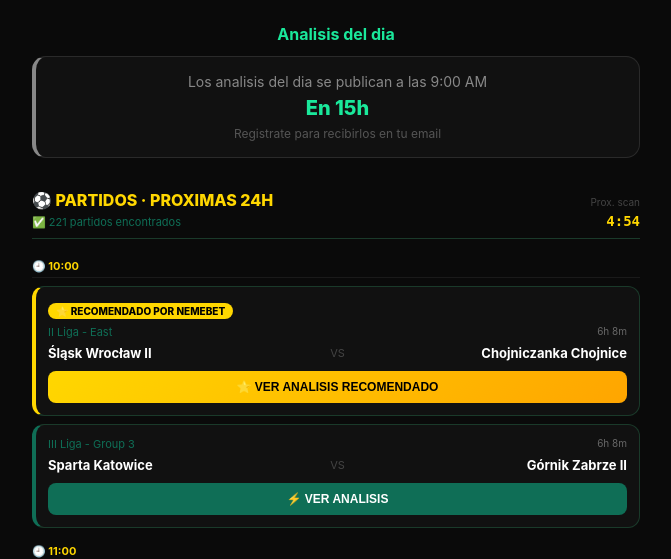
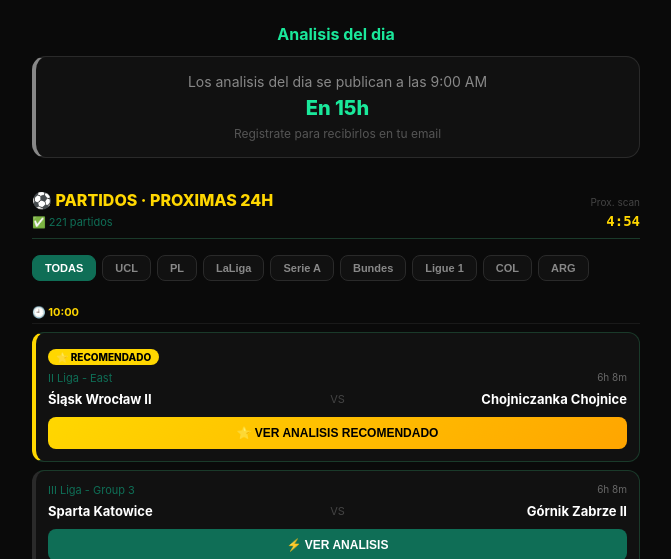
Before and after one commit to nemebet/neme-bet, a Flask app: page / in a window 1280 px wide. Shown: the part 571-1130 px from the top of the page, without its empty margins (304-975 px from the left). Run offline with Flask 3, Linux system fonts and the light colour scheme.

Commit message:
Pagination + league filters + personalized welcome
PAGINATION:
- Shows first 20 matches (was 221 all at once)
- "VER MAS PARTIDOS (X restantes)" button loads 20 more
- Top leagues prioritized: Champions, Premier, La Liga, etc.

FILTERS:
- Horizontal scrollable filter bar: TODAS, UCL, PL, LaLiga,
  Serie A, Bundesliga, Ligue 1, COL, ARG
- Active filter highlighted in green
- Filters work client-side on cached data (fast)

WELCOME MESSAGES:
- Admin: "Bienvenido Oscar — Panel de administracion"
- VIP: "Bienvenido [nombre] — Tus analisis VIP estan listos"
- Pro: "Bienvenido [nombre] — X analisis Pro disponibles hoy"
- Basico: "Bienvenido [nombre] — X analisis disponibles (max 3)"
- Free: "Bienvenido [nombre] — Tienes 1 analisis Pro gratuito"

Co-Authored-By: Claude Opus 4.6 (1M context) <noreply@anthropic.com>

```diff
--- a/templates/landing.html
+++ b/templates/landing.html
@@ -175,6 +175,20 @@
                 <span id="proxima-actualizacion" style="color:#FFD700;font-size:14px;font-weight:700;font-family:monospace">5:00</span>
             </div>
         </div>
+        <!-- League filters -->
+        <div id="filtrosLiga" style="display:flex;gap:6px;overflow-x:auto;padding:4px 0;margin-bottom:12px;-webkit-overflow-scrolling:touch">
+            <button class="fl active" onclick="filtrarLiga('todas',this)">TODAS</button>
+            <button class="fl" onclick="filtrarLiga('champions',this)">UCL</button>
+            <button class="fl" onclick="filtrarLiga('premier',this)">PL</button>
+            <button class="fl" onclick="filtrarLiga('liga',this)">LaLiga</button>
+            <button class="fl" onclick="filtrarLiga('serie a',this)">Serie A</button>
+            <button class="fl" onclick="filtrarLiga('bundesliga',this)">Bundes</button>
+            <button class="fl" onclick="filtrarLiga('ligue 1',this)">Ligue 1</button>
+            <button class="fl" onclick="filtrarLiga('colombia',this)">COL</button>
+            <button class="fl" onclick="filtrarLiga('argentin',this)">ARG</button>
+        </div>
+        <style>.fl{flex-shrink:0;padding:6px 12px;background:#111;border:1px solid #2A2A2A;border-radius:8px;color:#888;font-size:11px;font-weight:600;cursor:pointer;white-space:nowrap}.fl.active{background:#0F6E56;color:#fff;border-color:#0F6E56}</style>
+
         <div id="listaPartidos">
             <div class="skel-card"></div>
             <div class="skel-card"></div>
@@ -315,47 +329,74 @@ setInterval(updateCountdown,1000);updateCountdown();
 const vc=document.getElementById('viewerCount');
 if(vc) setInterval(()=>{vc.textContent=Math.floor(Math.random()*16)+8;},30000);
 
-// ═══ SCANNER AUTOMATICO CADA 5 MINUTOS ═══
+// ═══ SCANNER + PAGINATION + FILTERS ═══
 let scanSecs=300;
+let allPartidos=[];
+let filtroActual='todas';
+let paginaActual=0;
+const POR_PAGINA=20;
+const TOP_LEAGUES=['champions','premier','primera division','serie a','bundesliga','ligue 1','betplay','liga profesional','copa libertadores'];
+
+function esTopLeague(comp){
+    const c=(comp||'').toLowerCase();
+    return TOP_LEAGUES.some(t=>c.includes(t));
+}
 
 function ejecutarScan(){
     const st=document.getElementById('scanner-status');
     if(st){st.innerHTML='&#128260; ESCANEANDO...';st.style.color='#FFD700';}
-
     fetch('/api/partidos-hoy?horas=24').then(r=>r.json()).then(data=>{
-        renderPartidos(data.partidos||[],data.rango_horas||24);
-        if(st){st.innerHTML=`&#9989; ${data.total||0} partidos encontrados`;st.style.color='#0F6E56';}
+        // Sort: top leagues first, then by time
+        allPartidos=(data.partidos||[]).sort((a,b)=>{
+            const at=esTopLeague(a.competition)?0:1;
+            const bt=esTopLeague(b.competition)?0:1;
+            if(at!==bt)return at-bt;
+            return (a.mins_until||0)-(b.mins_until||0);
+        });
+        paginaActual=0;
+        renderPartidos();
+        if(st){st.innerHTML=`&#9989; ${data.total||0} partidos`;st.style.color='#0F6E56';}
         scanSecs=300;
     }).catch(()=>{
-        if(st){st.innerHTML='&#9888; Error al escanear';st.style.color='#ff4444';}
+        if(st){st.innerHTML='&#9888; Error';st.style.color='#ff4444';}
     });
 }
 
-function renderPartidos(partidos,rango){
+function filtrarLiga(filtro,btn){
+    filtroActual=filtro;paginaActual=0;
+    document.querySelectorAll('.fl').forEach(b=>b.classList.remove('active'));
+    if(btn)btn.classList.add('active');
+    renderPartidos();
+}
+
+function getFiltered(){
+    if(filtroActual==='todas')return allPartidos;
+    return allPartidos.filter(p=>(p.competition||'').toLowerCase().includes(filtroActual));
+}
+
+function renderPartidos(){
     const c=document.getElementById('listaPartidos');
-    if(!partidos.length){
-        c.innerHTML='<div style="text-align:center;padding:30px;color:#666"><div style="font-size:40px">&#9917;</div><p style="color:#fff;font-weight:600">SIN PARTIDOS EN LAS PROXIMAS '+rango+'H</p><p style="font-size:12px">El scanner actualizara automaticamente</p></div>';
+    const filtered=getFiltered();
+    if(!filtered.length){
+        c.innerHTML='<div style="text-align:center;padding:30px;color:#666"><div style="font-size:40px">&#9917;</div><p style="color:#fff;font-weight:600">SIN PARTIDOS</p><p style="font-size:12px">El scanner actualizara en unos minutos</p></div>';
         return;
     }
-
+    const visible=filtered.slice(0,(paginaActual+1)*POR_PAGINA);
+    const remaining=filtered.length-visible.length;
     // Group by hour
     const byHour={};
-    partidos.forEach(p=>{
-        const h=p.hora||'--:--';
-        if(!byHour[h])byHour[h]=[];
-        byHour[h].push(p);
-    });
+    visible.forEach(p=>{const h=p.hora||'--:--';if(!byHour[h])byHour[h]=[];byHour[h].push(p);});
 
     let html='';
     Object.keys(byHour).sort().forEach(hora=>{
         html+=`<div style="color:#FFD700;font-size:11px;font-weight:700;padding:8px 0 4px;border-bottom:1px solid #1a1a1a;margin-bottom:8px">&#128344; ${hora}</div>`;
         byHour[hora].forEach(m=>{
-            const isRec=m.recommended||false;
-            const bc=isRec?'#FFD700':'#0F6E56';
+            const isRec=m.recommended||false;const isTop=esTopLeague(m.competition);
+            const bc=isRec?'#FFD700':isTop?'#0F6E56':'#2A2A2A';
             const bg=isRec?'linear-gradient(135deg,#FFD700,#FFA500)':'#0F6E56';
             const tc=isRec?'#000':'#fff';
-            const badge=isRec?'<div style="background:#FFD700;color:#000;font-size:10px;font-weight:800;padding:2px 8px;border-radius:10px;display:inline-block;margin-bottom:6px">&#11088; RECOMENDADO POR NEMEBET</div>':'';
-            const h=m.home||'';const a=m.away||'';
+            const badge=isRec?'<div style="background:#FFD700;color:#000;font-size:10px;font-weight:800;padding:2px 8px;border-radius:10px;display:inline-block;margin-bottom:6px">&#11088; RECOMENDADO</div>':'';
+            const h=m.home||'',a=m.away||'';
             html+=`<div style="background:#111;border:1px solid #1a3a2a;border-left:4px solid ${bc};border-radius:12px;padding:12px;margin-bottom:8px">
                 ${badge}
                 <div style="display:flex;justify-content:space-between;margin-bottom:6px">
@@ -371,18 +412,21 @@ function renderPartidos(partidos,rango){
             </div>`;
         });
     });
+    if(remaining>0){
+        html+=`<button onclick="paginaActual++;renderPartidos()" style="width:100%;padding:12px;background:#111;border:1px solid #2A2A2A;border-radius:10px;color:#1AE89B;font-weight:700;font-size:13px;cursor:pointer;margin-top:4px">VER MAS PARTIDOS (${remaining} restantes)</button>`;
+    }
     c.innerHTML=html;
 }
 
-// 5-min countdown + auto scan
+// 5-min countdown
 setInterval(()=>{
     scanSecs--;
     const el=document.getElementById('proxima-actualizacion');
     if(el){const m=Math.floor(scanSecs/60),s=scanSecs%60;el.textContent=m+':'+String(s).padStart(2,'0');}
-    if(scanSecs<=0) ejecutarScan();
+    if(scanSecs<=0)ejecutarScan();
 },1000);
 
-// Update match countdowns every minute
+// Match countdowns
 setInterval(()=>{
     document.querySelectorAll('.cnt').forEach(el=>{
         let mins=parseInt(el.dataset.mins)||0;mins=Math.max(0,mins-1);el.dataset.mins=mins;
@@ -391,7 +435,6 @@ setInterval(()=>{
     });
 },60000);
 
-// Start immediately
 ejecutarScan();
 </script>
 </body>
```
Also changed, not shown: templates/app_home.html (+13 -13 lines).
